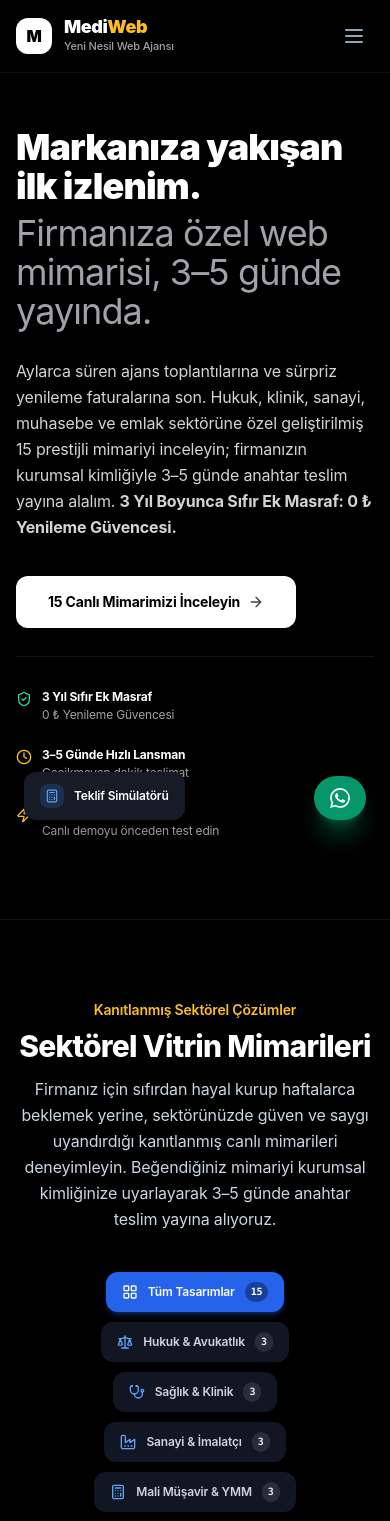
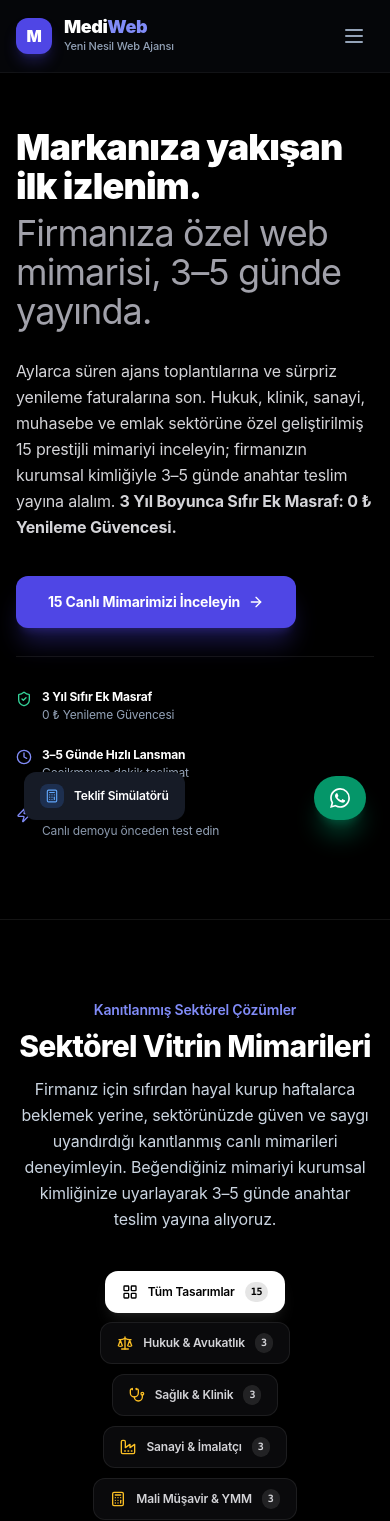
Before and after one commit to halilumutyalcin/landing, a Next.js app: page / in a window 390 px wide. Shown: the top 1521 px of the page. Built offline with nearby package versions, Linux system fonts and the light colour scheme.

Commit message:
feat(design): fully enforce Palette C (Designjoy style) on all tab filters, category switchers, and interactive toggles

```diff
--- a/src/components/home/BeforeAfterSection.tsx
+++ b/src/components/home/BeforeAfterSection.tsx
@@ -40,7 +40,7 @@ export const BeforeAfterSection: React.FC = () => {
 
         {/* Section Header */}
         <div className="text-center max-w-3xl mx-auto mb-16">
-          <div className="text-xs font-bold text-amber-400 uppercase tracking-wider mb-2">
+          <div className="text-xs font-bold text-indigo-400 uppercase tracking-wider mb-2">
             İşletmeniz İçin Gerçek Fark
           </div>
           <h2 className="text-3xl sm:text-4xl font-extrabold text-white tracking-tight mb-3">
--- a/src/components/home/ContactSection.tsx
+++ b/src/components/home/ContactSection.tsx
@@ -67,7 +67,7 @@ export const ContactSection: React.FC = () => {
           {/* Left Column: Natural, Human Agency Directory (No artificial boxed cards) */}
           <div className="lg:col-span-5 space-y-7">
             <div>
-              <div className="text-xs font-bold text-amber-400 uppercase tracking-wider mb-2">
+              <div className="text-xs font-bold text-indigo-400 uppercase tracking-wider mb-2">
                 Doğrudan İletişim & Kurulum
               </div>
               <h2 className="text-3xl sm:text-4xl lg:text-5xl font-black text-white font-display tracking-tight leading-tight">
@@ -110,7 +110,7 @@ export const ContactSection: React.FC = () => {
               </div>
 
               <div className="flex items-start gap-4">
-                <MapPin className="w-5 h-5 text-amber-400 shrink-0 mt-0.5" />
+                <MapPin className="w-5 h-5 text-indigo-400 shrink-0 mt-0.5" />
                 <div>
                   <div className="text-sm font-bold text-white">Ofis & Operasyon</div>
                   <div className="text-xs text-slate-400 mt-0.5">Levent, İstanbul & Çankaya, Ankara</div>
--- a/src/components/home/DemoGrid.tsx
+++ b/src/components/home/DemoGrid.tsx
@@ -36,7 +36,7 @@ export const DemoGrid: React.FC<DemoGridProps> = ({ initialSector = 'all' }) =>
 
         {/* Section Header - Clean & Direct */}
         <div className="text-center max-w-3xl mx-auto mb-10">
-          <div className="text-sm font-semibold text-amber-400 mb-2">
+          <div className="text-sm font-semibold text-indigo-400 mb-2">
             Kanıtlanmış Sektörel Çözümler
           </div>
           <h2 className="text-3xl sm:text-4xl font-extrabold text-white tracking-tight mb-3">
--- a/src/components/home/FaqSection.tsx
+++ b/src/components/home/FaqSection.tsx
@@ -19,7 +19,7 @@ export const FaqSection: React.FC = () => {
 
         {/* Section Header */}
         <div className="text-center max-w-2xl mx-auto mb-16">
-          <div className="text-xs font-bold text-amber-400 uppercase tracking-wider mb-2">
+          <div className="text-xs font-bold text-indigo-400 uppercase tracking-wider mb-2">
             Aklınıza Takılan Sorular
           </div>
           <h2 className="text-3xl sm:text-4xl lg:text-5xl font-black text-white font-display tracking-tight mb-4">
--- a/src/components/home/HeroSection.tsx
+++ b/src/components/home/HeroSection.tsx
@@ -31,40 +31,40 @@ export const HeroSection: React.FC = () => {
               firmanızın kurumsal kimliğiyle 3–5 günde anahtar teslim yayına alalım. <strong>3 Yıl Boyunca Sıfır Ek Masraf: 0 ₺ Yenileme Güvencesi.</strong>
             </p>
 
-            {/* Direct Action Button - High Contrast Monokrom / Amber Detay */}
+            {/* Direct Action Button - Electric Indigo / Linear Style */}
             <div className="pt-2">
               <a
                 href="#tasarimlar"
-                className="inline-flex items-center justify-center gap-2 px-8 py-4 rounded-xl bg-white hover:bg-zinc-100 text-black font-bold text-sm shadow-xl transition-all hover:-translate-y-0.5"
+                className="inline-flex items-center justify-center gap-2 px-8 py-4 rounded-xl bg-indigo-600 hover:bg-indigo-500 text-white font-bold text-sm shadow-xl shadow-indigo-600/30 transition-all hover:-translate-y-0.5"
               >
                 <span>15 Canlı Mimarimizi İnceleyin</span>
-                <ArrowRight className="w-4 h-4 text-zinc-700" />
+                <ArrowRight className="w-4 h-4 text-white" />
               </a>
             </div>
 
             {/* 3 Clear Authority Badges */}
-            <div className="pt-8 border-t border-white/[0.08] grid grid-cols-1 sm:grid-cols-3 gap-6 text-xs text-zinc-300 max-w-3xl">
+            <div className="pt-8 border-t border-white/[0.08] grid grid-cols-1 sm:grid-cols-3 gap-6 text-xs text-slate-300 max-w-3xl">
               <div className="flex items-start gap-2.5">
                 <ShieldCheck className="w-4 h-4 text-emerald-400 shrink-0 mt-0.5" />
                 <div>
                   <strong className="text-white block mb-0.5">3 Yıl Sıfır Ek Masraf</strong>
-                  <span className="text-zinc-400">0 ₺ Yenileme Güvencesi</span>
+                  <span className="text-slate-400">0 ₺ Yenileme Güvencesi</span>
                 </div>
               </div>
 
               <div className="flex items-start gap-2.5">
-                <Clock className="w-4 h-4 text-amber-400 shrink-0 mt-0.5" />
+                <Clock className="w-4 h-4 text-indigo-400 shrink-0 mt-0.5" />
                 <div>
                   <strong className="text-white block mb-0.5">3–5 Günde Hızlı Lansman</strong>
-                  <span className="text-zinc-400">Gecikmeyen dakik teslimat</span>
+                  <span className="text-slate-400">Gecikmeyen dakik teslimat</span>
                 </div>
               </div>
 
               <div className="flex items-start gap-2.5">
-                <Zap className="w-4 h-4 text-amber-400 shrink-0 mt-0.5" />
+                <Zap className="w-4 h-4 text-indigo-400 shrink-0 mt-0.5" />
                 <div>
                   <strong className="text-white block mb-0.5">Görerek Satın Alma</strong>
-                  <span className="text-zinc-400">Canlı demoyu önceden test edin</span>
+                  <span className="text-slate-400">Canlı demoyu önceden test edin</span>
                 </div>
               </div>
             </div>
--- a/src/components/home/HowItWorksSection.tsx
+++ b/src/components/home/HowItWorksSection.tsx
@@ -48,7 +48,7 @@ export const HowItWorksSection: React.FC = () => {
 
         {/* Section Header - Human & Direct */}
         <div className="text-center max-w-3xl mx-auto mb-16">
-          <div className="text-xs font-bold text-amber-400 uppercase tracking-wider mb-2">
+          <div className="text-xs font-bold text-indigo-400 uppercase tracking-wider mb-2">
             Zahmetsiz & Şeffaf Süreç
           </div>
           <h2 className="text-3xl sm:text-4xl font-extrabold text-white tracking-tight mb-3">
@@ -79,7 +79,7 @@ export const HowItWorksSection: React.FC = () => {
                       <span className="text-3xl sm:text-4xl font-black font-mono text-white tracking-tight">
                         {item.step}
                       </span>
-                      <Icon className="w-5 h-5 text-slate-400 group-hover:text-amber-400 transition-colors" />
+                      <Icon className="w-5 h-5 text-slate-400 group-hover:text-indigo-400 transition-colors" />
                     </div>
 
                     <h3 className="text-base sm:text-lg font-bold text-white mb-2.5 leading-snug">
--- a/src/components/home/SectorTabs.tsx
+++ b/src/components/home/SectorTabs.tsx
@@ -43,17 +43,17 @@ export const SectorTabs: React.FC<SectorTabsProps> = ({
               onClick={() => onSelectSector(sector.id)}
               className={`flex items-center gap-2.5 px-4 py-2.5 rounded-xl text-xs sm:text-sm font-semibold transition-all duration-200 ${
                 isActive
-                  ? 'bg-blue-600 text-white shadow-md shadow-blue-600/30'
-                  : 'bg-[#121622] text-slate-300 hover:text-white hover:bg-[#1C2436]'
+                  ? 'bg-white text-black shadow-lg shadow-white/10 ring-1 ring-white'
+                  : 'bg-[#0A0A0C] border border-white/[0.08] text-zinc-300 hover:text-white hover:bg-[#121216] hover:border-white/20'
               }`}
             >
-              <Icon className={`w-4 h-4 ${isActive ? 'text-white' : 'text-blue-400'}`} />
+              <Icon className={`w-4 h-4 ${isActive ? 'text-black' : 'text-amber-400'}`} />
               <span>{sector.name}</span>
               <span
                 className={`text-[10px] px-1.5 py-0.5 rounded-full font-mono font-bold ${
                   isActive
-                    ? 'bg-black/35 text-white'
-                    : 'bg-white/10 text-slate-200'
+                    ? 'bg-black/10 text-black'
+                    : 'bg-white/10 text-zinc-300'
                 }`}
               >
                 {sector.count}
--- a/src/components/layout/Footer.tsx
+++ b/src/components/layout/Footer.tsx
@@ -25,7 +25,7 @@ export const Footer: React.FC = () => {
     <footer className="bg-black border-t border-white/[0.08] relative overflow-hidden pt-16 pb-12">
       <div className="max-w-7xl mx-auto px-4 sm:px-6 lg:px-8 relative z-10">
         {/* Top Guarantee Banner - Clean, Crisp Surface Without Fuzzy Blur Banding */}
-        <div className="bg-[#0A0A0C] rounded-2xl p-6 sm:p-8 mb-16 flex flex-col md:flex-row items-center justify-between gap-6 text-center md:text-left">
+        <div className="bg-[#0F121C] rounded-2xl p-6 sm:p-8 mb-16 flex flex-col md:flex-row items-center justify-between gap-6 text-center md:text-left">
           <div className="flex items-center gap-4">
             <ShieldCheck className="w-8 h-8 text-emerald-400 shrink-0" />
             <div>
--- a/src/components/layout/Navbar.tsx
+++ b/src/components/layout/Navbar.tsx
@@ -28,22 +28,22 @@ export const Navbar: React.FC = () => {
     <header
       className={`fixed top-0 left-0 right-0 z-50 transition-all duration-200 ${
         isScrolled
-          ? 'bg-black/90 backdrop-blur-md border-b border-white/10 py-3.5 shadow-2xl'
-          : 'bg-black/60 backdrop-blur-sm border-b border-white/5 py-4'
+          ? 'bg-[#090A0F]/90 backdrop-blur-md border-b border-white/10 py-3.5 shadow-2xl'
+          : 'bg-[#090A0F]/60 backdrop-blur-sm border-b border-white/5 py-4'
       }`}
     >
       <div className="max-w-7xl mx-auto px-4 sm:px-6 lg:px-8 flex items-center justify-between">
 
         {/* Logo */}
         <Link href="/" className="flex items-center gap-3">
-          <div className="w-9 h-9 rounded-xl bg-white text-black flex items-center justify-center font-black text-base shadow-sm">
+          <div className="w-9 h-9 rounded-xl bg-indigo-600 text-white flex items-center justify-center font-black text-base shadow-lg shadow-indigo-600/30">
             M
           </div>
           <div>
             <div className="text-lg font-black text-white tracking-tight leading-none">
-              Medi<span className="text-amber-400">Web</span>
+              Medi<span className="text-indigo-400">Web</span>
             </div>
-            <div className="text-[11px] text-zinc-400 mt-0.5 font-medium">
+            <div className="text-[11px] text-slate-400 mt-0.5 font-medium">
               Yeni Nesil Web Ajansı
             </div>
           </div>
@@ -98,26 +98,26 @@ export const Navbar: React.FC = () => {
 
       {/* Mobile Drawer */}
       {mobileMenuOpen && (
-        <div className="md:hidden bg-black border-b border-white/10 px-5 pt-3 pb-6 space-y-3">
+        <div className="md:hidden bg-[#090A0F] border-b border-white/10 px-5 pt-3 pb-6 space-y-3">
           <div className="space-y-1 text-sm font-medium">
             <Link
               href="/#tasarimlar"
               onClick={() => setMobileMenuOpen(false)}
-              className="block p-3 rounded-lg text-amber-400 font-bold bg-amber-400/10"
+              className="block p-3 rounded-lg text-indigo-400 font-bold bg-indigo-500/10"
             >
               Canlı Demolar
             </Link>
             <Link
               href="/#nasil-calisir"
               onClick={() => setMobileMenuOpen(false)}
-              className="block p-3 rounded-lg text-zinc-200 hover:bg-white/5 font-semibold"
+              className="block p-3 rounded-lg text-slate-200 hover:bg-white/5 font-semibold"
             >
               3 Günde Teslim
             </Link>
             <Link
               href="/#paketler"
               onClick={() => setMobileMenuOpen(false)}
-              className="block p-3 rounded-lg text-zinc-200 hover:bg-white/5 font-semibold"
+              className="block p-3 rounded-lg text-slate-200 hover:bg-white/5 font-semibold"
             >
               Fiyatlandırma
             </Link>
```
Also changed, not shown: src/components/home/ExtraServicesSection.tsx (+5 -5 lines), src/components/home/PricingSection.tsx (+21 -21 lines), src/components/home/WhyUsUnifiedSection.tsx (+14 -14 lines).
